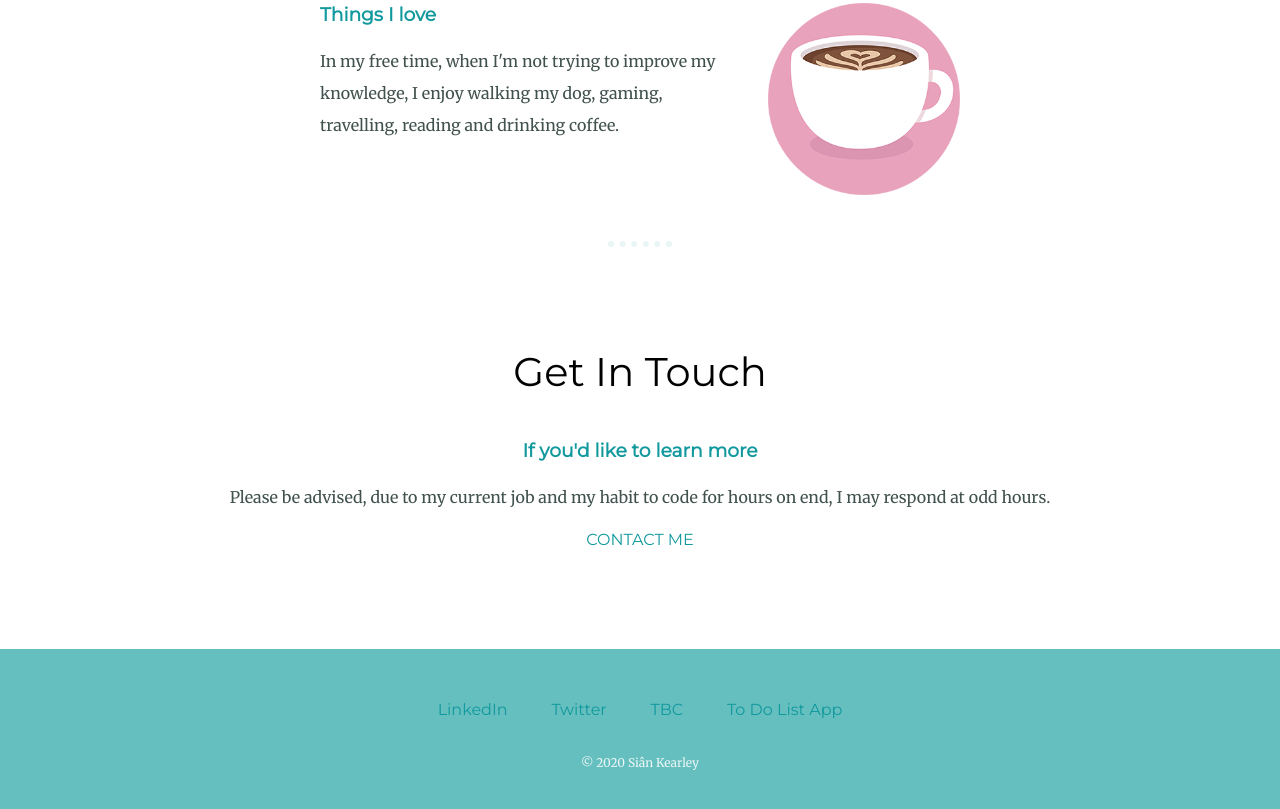
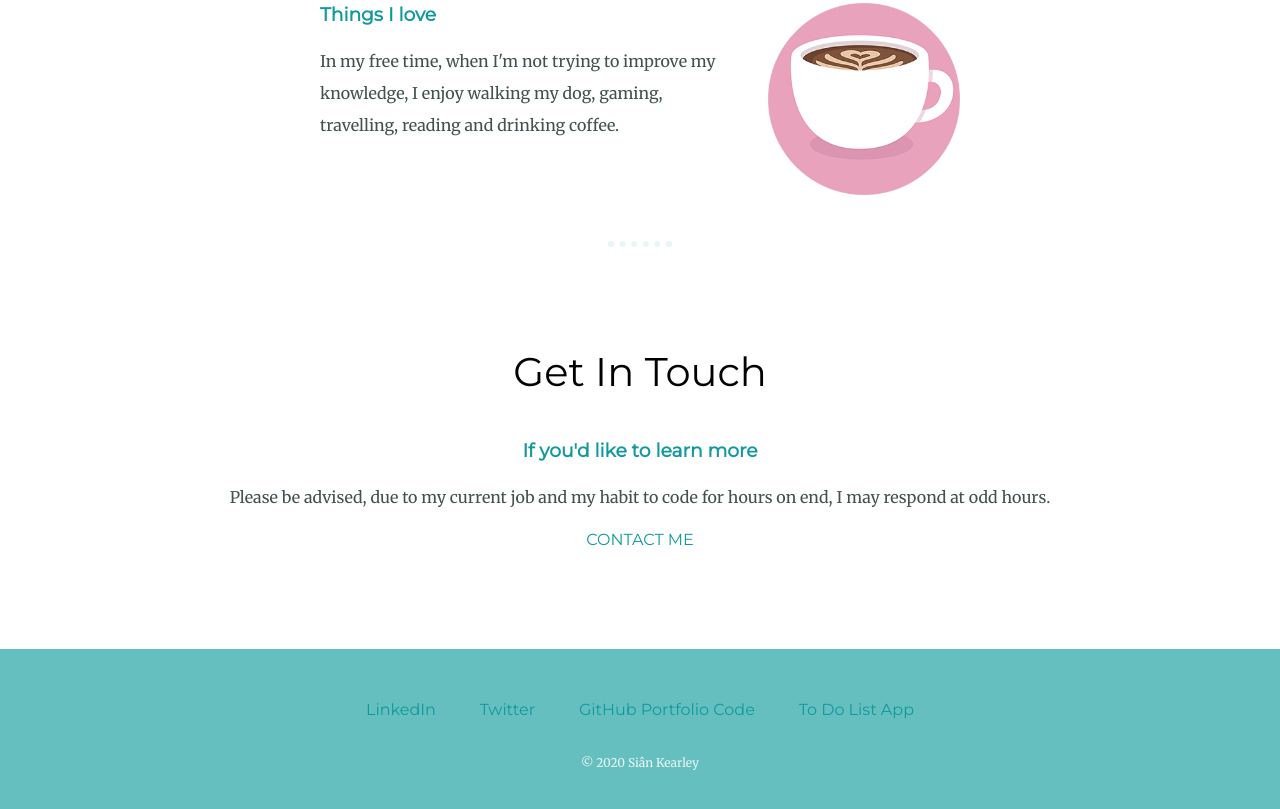
Before and after one commit to sian-codes/CV, a plain HTML site: page index.html in a window 1280 px wide. Shown: the part 2089-2898 px from the top of the page. Drawn offline with nearby package versions, Linux system fonts and the light colour scheme; files whose address does not match are found by name.

Commit message:
Add link to github portfolio

```diff
--- a/index.html
+++ b/index.html
@@ -60,7 +60,7 @@
   <div class="bottom-container">
     <a class="footer-link" href="https://www.linkedin.com/in/si%C3%A2n-kearley-32151986/">LinkedIn</a>
     <a class="footer-link" href="https://twitter.com/CodesSian">Twitter</a>
-    <a class="footer-link" href="">TBC</a>
+    <a class="footer-link" href="https://github.com/sian-codes/Portfolio">GitHub Portfolio Code</a>
     <a class="footer-link" href="https://obscure-stream-83393.herokuapp.com/">To Do List App</a>
     <p class="copyright"> © 2020 Siân Kearley</p>
   </div>
```
